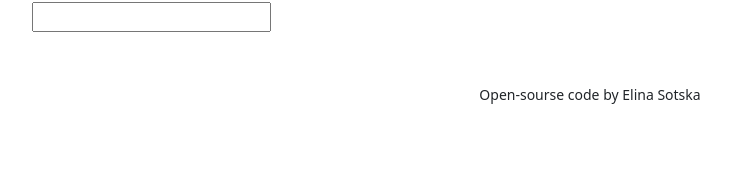
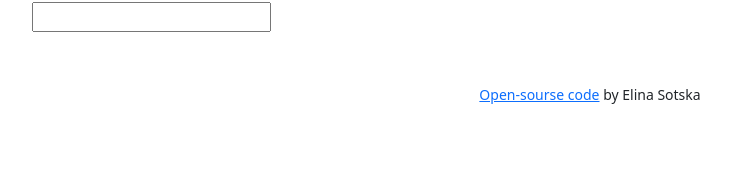
Before and after one commit to Ellino1s/Dictionary-App, a React (Create React App) app: page / in a window 1280 px wide. Shown: the part 106-281 px from the top of the page, without its empty margins (50-781 px from the left). Built offline with nearby package versions, Linux system fonts and the light colour scheme.

Commit message:
Added GitHub link of progect

```diff
--- a/src/App.js
+++ b/src/App.js
@@ -12,7 +12,12 @@
           <Dictionary />
         </main>
         <footer className="App-footer">
-          <small>Open-sourse code by Elina Sotska</small>
+          <small>
+            <a href="https://github.com/Ellino1s/Dictionary-App">
+              Open-sourse code
+            </a>{" "}
+            by Elina Sotska
+          </small>
         </footer>
       </div>
     </div>
```
